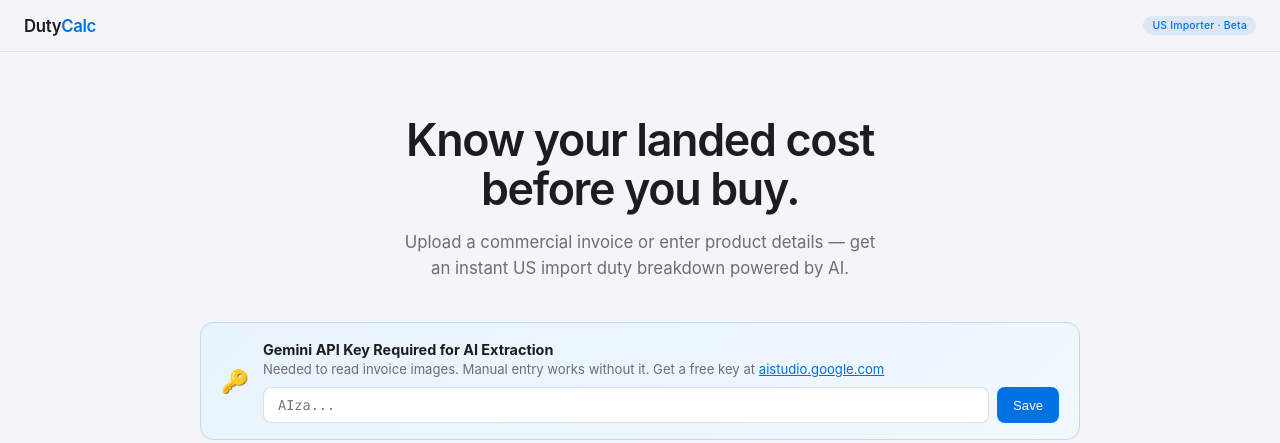
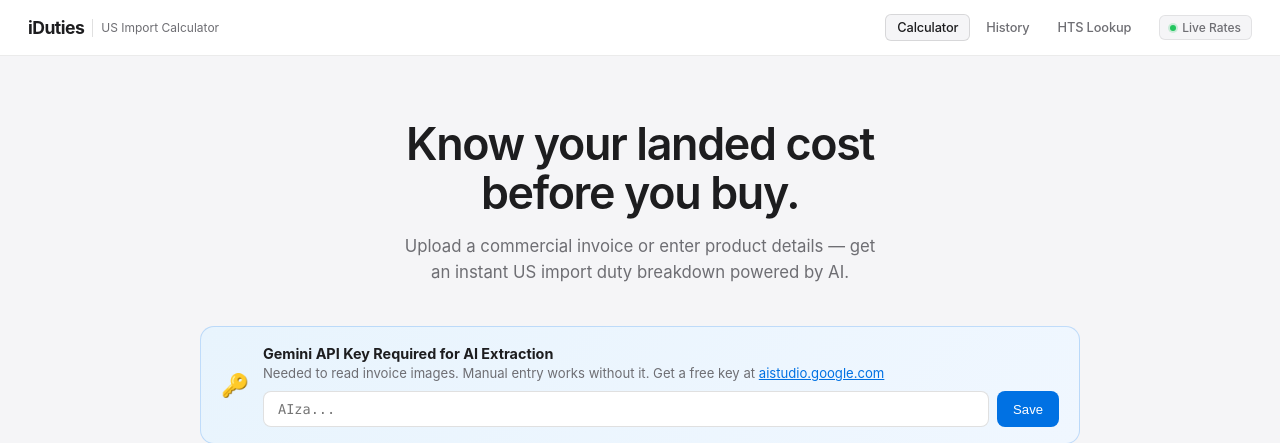
Before and after one commit to rebelkayn/dutycalc, a Flask app: page / in a window 1280 px wide. Shown: the top 443 px of the page. Run offline with Flask 3, Linux system fonts and the light colour scheme; some web fonts are replaced.

Commit message:
fix iDuties branding

```diff
--- a/templates/index.html
+++ b/templates/index.html
@@ -3,7 +3,7 @@
 <head>
 <meta charset="UTF-8">
 <meta name="viewport" content="width=device-width, initial-scale=1.0">
-<title>DutyCalc — US Import Duty Calculator</title>
+<title>iDuties — US Import Duty Calculator</title>
 <link rel="preconnect" href="https://fonts.googleapis.com">
 <link href="https://fonts.googleapis.com/css2?family=SF+Pro+Display:wght@300;400;500;600&display=swap" rel="stylesheet">
 <style>
@@ -45,24 +45,45 @@ body {
 /* ─── Layout ────────────────────────────────────────── */
 .nav {
   position: sticky; top: 0; z-index: 100;
-  background: rgba(245,245,247,0.85);
+  background: rgba(255,255,255,0.92);
   backdrop-filter: saturate(180%) blur(20px);
   -webkit-backdrop-filter: saturate(180%) blur(20px);
   border-bottom: 1px solid var(--border);
-  padding: 0 24px;
-  height: 52px;
+  padding: 0 28px;
+  height: 56px;
   display: flex; align-items: center; justify-content: space-between;
 }
 .nav-brand {
-  font-size: 1.05rem; font-weight: 600;
-  color: var(--ink); letter-spacing: -0.02em;
+  font-size: 1.1rem; font-weight: 700;
+  color: var(--ink); letter-spacing: -0.03em;
+  display: flex; align-items: center; gap: 8px;
 }
-.nav-brand span { color: var(--blue); }
-.nav-badge {
-  font-size: 0.65rem; font-weight: 500;
-  background: var(--blue-soft); color: var(--blue);
-  padding: 3px 9px; border-radius: 20px;
-  letter-spacing: 0.02em;
+.nav-brand-i { color: var(--blue); }
+.nav-divider { width: 1px; height: 18px; background: var(--border2); }
+.nav-links { display: flex; align-items: center; gap: 4px; }
+.nav-link {
+  font-size: 0.8rem; font-weight: 500; color: var(--muted);
+  padding: 5px 11px; border-radius: 6px;
+  border: 1px solid transparent;
+  cursor: pointer; transition: all 0.15s; letter-spacing: -0.01em;
+  text-decoration: none;
+}
+.nav-link:hover { color: var(--ink); background: var(--surface2); border-color: var(--border); }
+.nav-link-active {
+  color: var(--ink); background: var(--surface2);
+  border-color: var(--border2);
+}
+.nav-status {
+  display: flex; align-items: center; gap: 6px;
+  font-size: 0.75rem; font-weight: 500; color: var(--muted);
+  padding: 4px 10px; border-radius: 6px;
+  border: 1px solid var(--border);
+  background: var(--surface2);
+}
+.nav-status-dot {
+  width: 6px; height: 6px; border-radius: 50%;
+  background: #22c55e;
+  box-shadow: 0 0 0 2px rgba(34,197,94,0.2);
 }
 
 .hero {
@@ -386,8 +407,21 @@ body {
 
 <!-- NAV -->
 <nav class="nav">
-  <div class="nav-brand">Duty<span>Calc</span></div>
-  <span class="nav-badge">US Importer · Beta</span>
+  <div class="nav-brand">
+    iDuties
+    <div class="nav-divider"></div>
+    <span style="font-size:0.75rem;font-weight:400;color:var(--muted);letter-spacing:0">US Import Calculator</span>
+  </div>
+  <div class="nav-links">
+    <a class="nav-link nav-link-active" href="#">Calculator</a>
+    <a class="nav-link" href="#">History</a>
+    <a class="nav-link" href="#">HTS Lookup</a>
+    <div style="width:8px"></div>
+    <div class="nav-status">
+      <div class="nav-status-dot"></div>
+      Live Rates
+    </div>
+  </div>
 </nav>
 
 <!-- HERO -->
```
